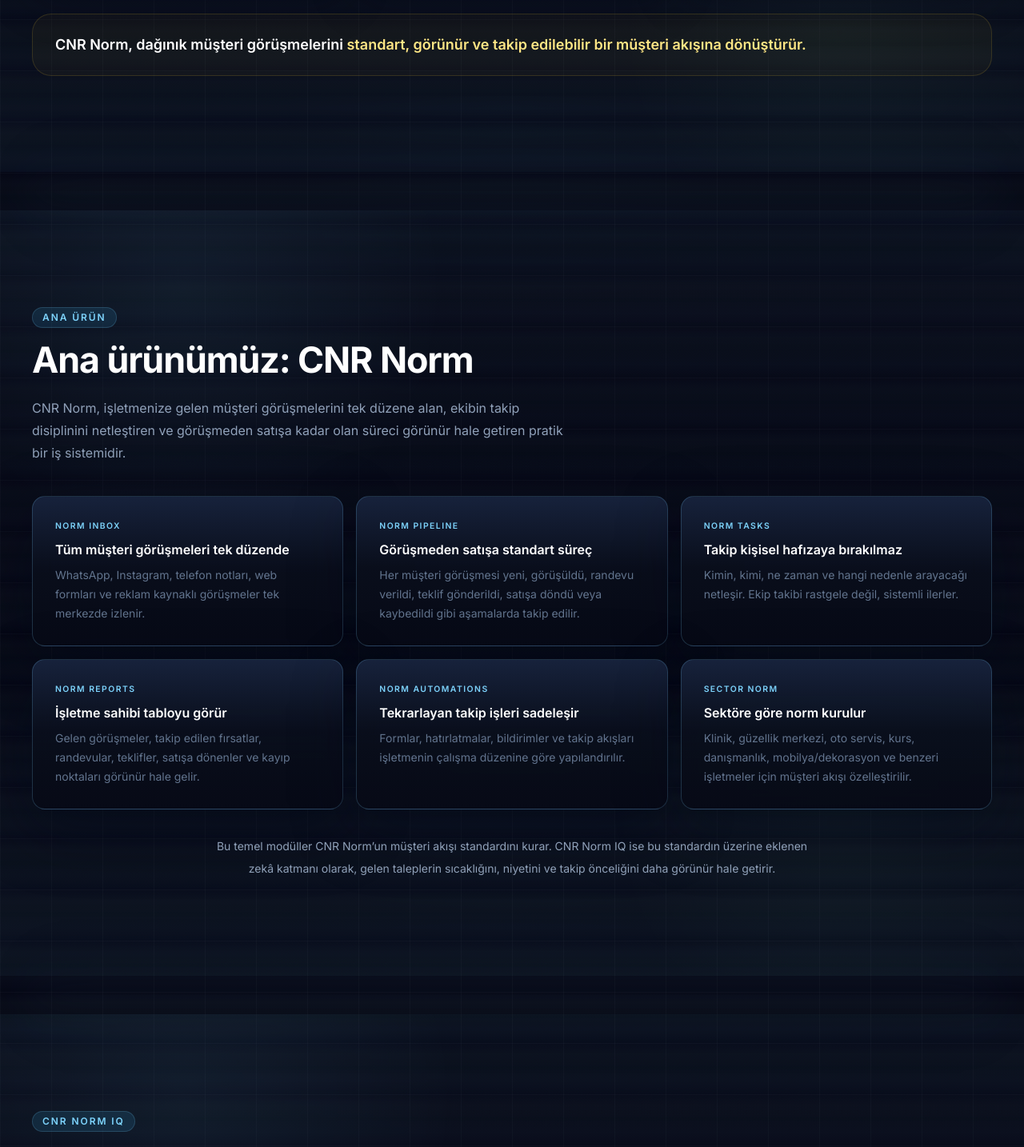
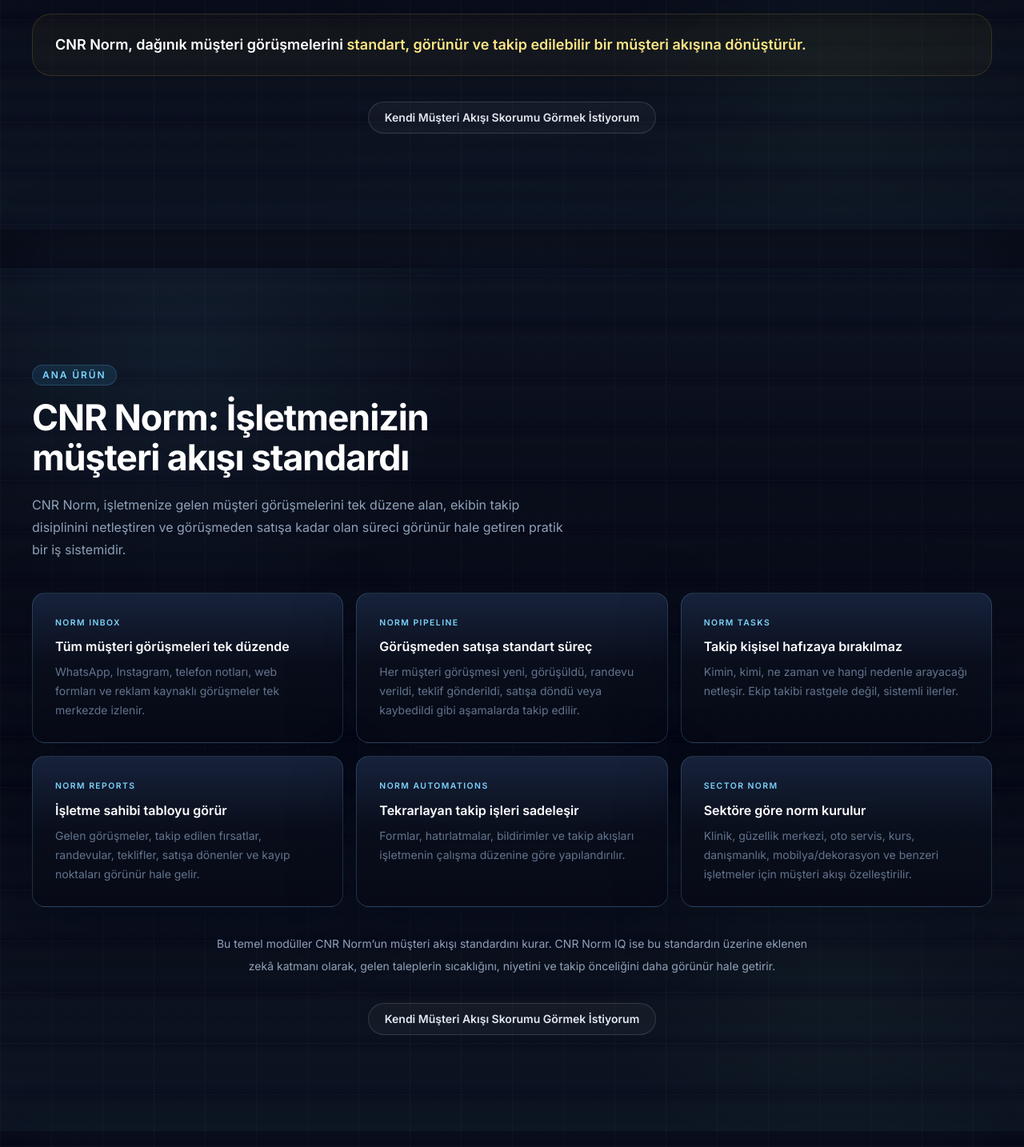
Before and after one commit to cnrakpinar1-jpg/cnr-solutions, a Next.js app: page /tr in a window 1280 px wide. Shown: the part 2280-3714 px from the top of the page at 80% size. Built offline with nearby package versions, Linux system fonts and the light colour scheme.

Commit message:
Clean header and footer copy for CNR Norm score positioning

```diff
--- a/components/tr/TrNormIQ.tsx
+++ b/components/tr/TrNormIQ.tsx
@@ -2,6 +2,7 @@
 import { SectionHeading } from "@/components/ui/SectionHeading";
 import { SectionShell } from "@/components/ui/SectionShell";
 import { SurfaceCard } from "@/components/ui/SurfaceCard";
+import { TrScoreCta } from "@/components/tr/TrScoreCta";
 
 const cards = [
   {
@@ -62,6 +63,7 @@
             CNR Norm IQ ayrı bir ürün veya chatbot değildir; CNR Norm’un içindeki IQ modülüdür. Amacı gelen müşteri akışını önceliklendirmek, takip risklerini göstermek ve sıcak fırsatları öne çıkarmaktır.
           </p>
         </div>
+        <TrScoreCta />
       </Reveal>
     </SectionShell>
   );
--- a/components/tr/TrProblem.tsx
+++ b/components/tr/TrProblem.tsx
@@ -2,6 +2,7 @@
 import { SectionHeading } from "@/components/ui/SectionHeading";
 import { SectionShell } from "@/components/ui/SectionShell";
 import { SurfaceCard } from "@/components/ui/SurfaceCard";
+import { TrScoreCta } from "@/components/tr/TrScoreCta";
 
 const problems = [
   {
@@ -61,6 +62,7 @@
             <span className="text-amber-200">standart, görünür ve takip edilebilir bir müşteri akışına dönüştürür.</span>
           </p>
         </div>
+        <TrScoreCta />
       </Reveal>
     </SectionShell>
   );
--- a/components/tr/TrProofSimulation.tsx
+++ b/components/tr/TrProofSimulation.tsx
@@ -1,6 +1,7 @@
 import { Reveal } from "@/components/ui/Reveal";
 import { SectionHeading } from "@/components/ui/SectionHeading";
 import { SectionShell } from "@/components/ui/SectionShell";
+import { TrScoreCta } from "@/components/tr/TrScoreCta";
 
 const setupModules = ["Norm Inbox", "Norm Pipeline", "Norm Tasks", "CNR Norm IQ"];
 
@@ -83,6 +84,12 @@
             </div>
           </div>
         </div>
+        <div className="mt-8 text-center">
+          <p className="text-sm leading-6 text-slate-400">
+            Bu yalnızca örnek bir skor. Aynı tanılamayı işletmeniz için de çıkarabiliriz.
+          </p>
+          <TrScoreCta label="İşletmem İçin Skor Çıkar" className="mt-4" />
+        </div>
       </Reveal>
     </SectionShell>
   );
--- /dev/null
+++ b/components/tr/TrScoreCta.tsx
@@ -0,0 +1,20 @@
+type TrScoreCtaProps = {
+  label?: string;
+  className?: string;
+};
+
+export function TrScoreCta({
+  label = "Kendi Müşteri Akışı Skorumu Görmek İstiyorum",
+  className = "",
+}: TrScoreCtaProps) {
+  return (
+    <div className={`mt-8 flex justify-center ${className}`.trim()}>
+      <a
+        href="#musteri-akisi-skoru"
+        className="inline-flex min-h-10 items-center justify-center rounded-full border border-white/[0.14] bg-white/[0.035] px-4 text-xs font-semibold text-slate-200 transition-colors hover:border-[rgba(125,211,252,0.38)] hover:bg-white/[0.07] hover:text-white sm:px-5 sm:text-sm"
+      >
+        {label}
+      </a>
+    </div>
+  );
+}
--- a/components/tr/TrUseCases.tsx
+++ b/components/tr/TrUseCases.tsx
@@ -2,6 +2,7 @@
 import { SectionHeading } from "@/components/ui/SectionHeading";
 import { SectionShell } from "@/components/ui/SectionShell";
 import { SurfaceCard } from "@/components/ui/SurfaceCard";
+import { TrScoreCta } from "@/components/tr/TrScoreCta";
 
 const features = [
   {
@@ -42,7 +43,7 @@
       <Reveal>
         <SectionHeading
           eyebrow="Ana Ürün"
-          title="Ana ürünümüz: CNR Norm"
+          title="CNR Norm: İşletmenizin müşteri akışı standardı"
         />
         <p className="mt-5 max-w-2xl text-base leading-7 text-slate-400">
           CNR Norm, işletmenize gelen müşteri görüşmelerini tek düzene alan, ekibin takip disiplinini netleştiren ve görüşmeden satışa kadar olan süreci görünür hale getiren pratik bir iş sistemidir.
@@ -67,6 +68,7 @@
         <p className="mx-auto mt-8 max-w-3xl text-center text-sm leading-7 text-slate-400">
           Bu temel modüller CNR Norm’un müşteri akışı standardını kurar. CNR Norm IQ ise bu standardın üzerine eklenen zekâ katmanı olarak, gelen taleplerin sıcaklığını, niyetini ve takip önceliğini daha görünür hale getirir.
         </p>
+        <TrScoreCta />
       </Reveal>
     </SectionShell>
   );
```
